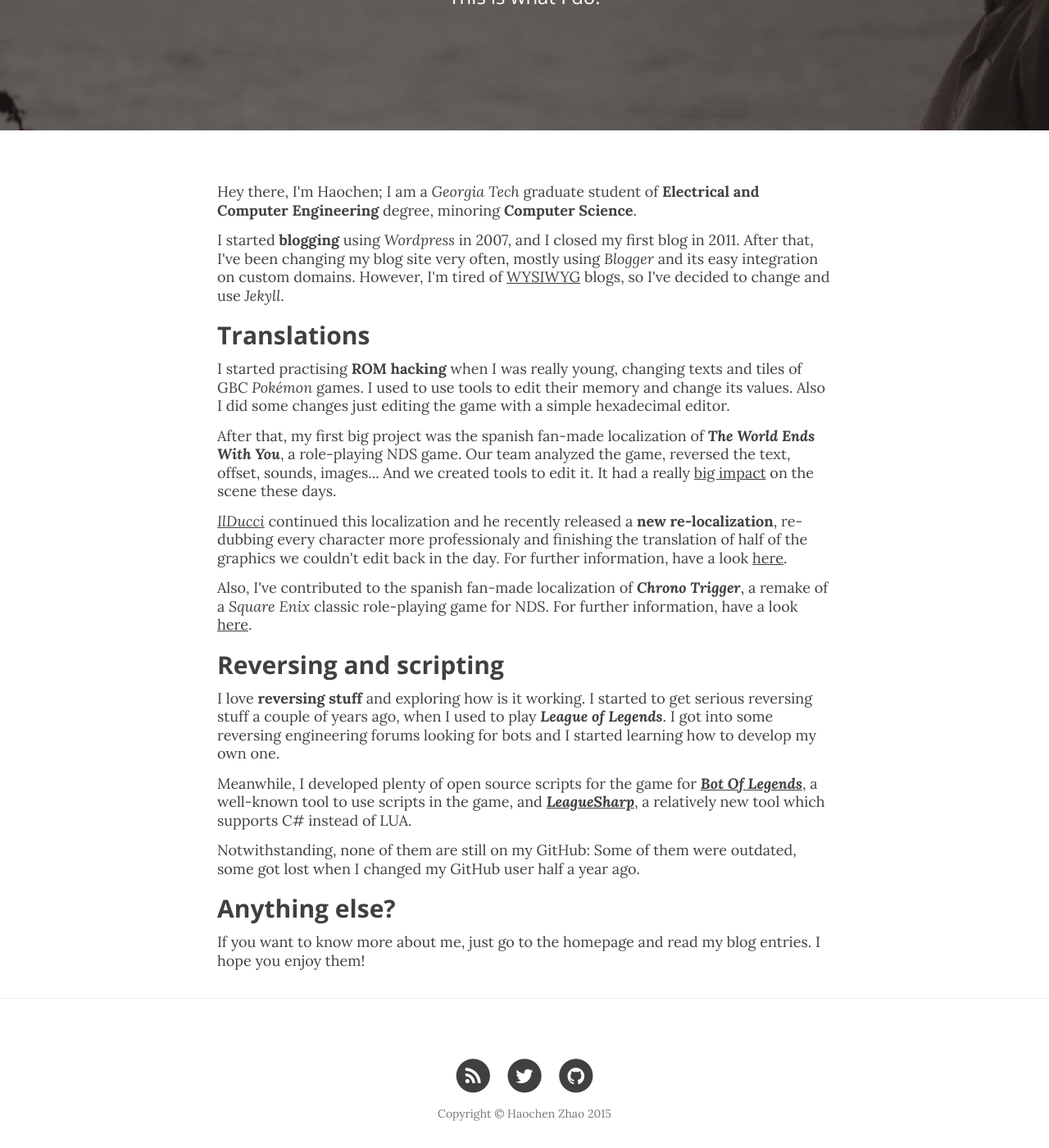
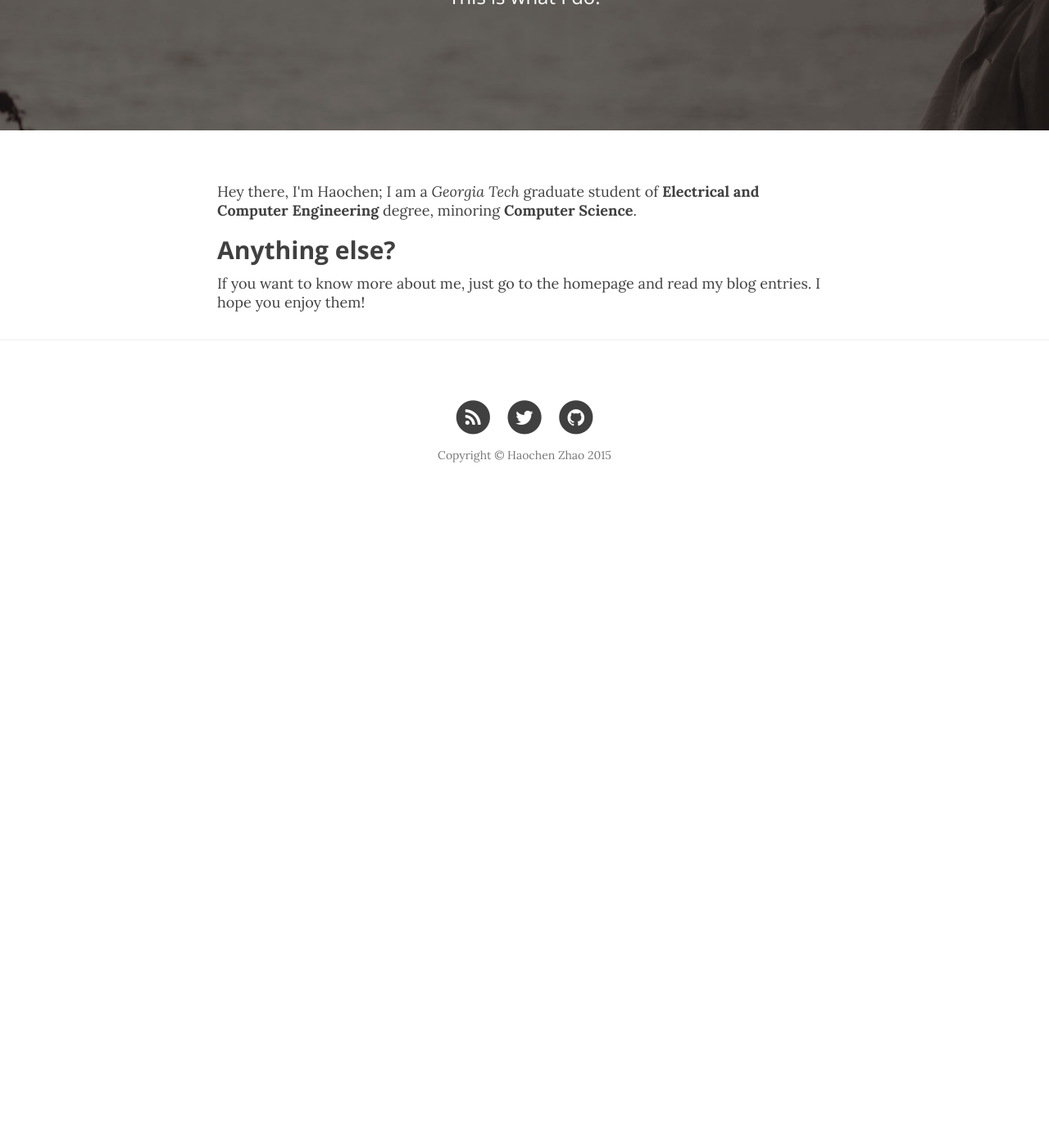
Before and after one commit to ru7dy/ru7dy.github.io, a Jekyll site: the page built from about.html, in a window 1280 px wide and 1400 px high, scrolled down 289 px. Shown: the whole window at 82% size. Built offline with Jekyll 4.4.1, drawn with Linux system fonts in a browser that asks for light colours; nearby versions of some CDN libraries; after the commit the page ends 919 px from its top, so only the background shows below that.

Commit message:
change about.html

```diff
--- a/about.html
+++ b/about.html
@@ -7,26 +7,5 @@ header-img: "img/about-bg.jpg"
 
 <p>Hey there, I'm Haochen; I am a <i>Georgia Tech</i> graduate student of <b>Electrical and Computer Engineering</b> degree, minoring <b>Computer Science</b>. </p>
 
-<p>I started <b>blogging</b> using <i>Wordpress</i> in 2007, and I closed my first blog in 2011. After that, I've been changing my blog site very often, mostly using <i>Blogger</i> and its easy integration on custom domains. However, I'm tired of <a href="urbandictionary.com/define.php?term=WYSIWYG">WYSIWYG</a> blogs, so I've decided to change and use <i>Jekyll</i>. </p>
-
-<h2>Translations</h4>
-
-<p>I started practising <b>ROM hacking</b> when I was really young, changing texts and tiles of GBC <i>Pokémon</i> games. I used to use tools to edit their memory and change its values. Also I did some changes just editing the game with a simple hexadecimal editor.</p>
-
-<p>After that, my first big project was the spanish fan-made localization of <i><b>The World Ends With You</b></i>, a role-playing NDS game. Our team analyzed the game, reversed the text, offset, sounds, images... And we created tools to edit it. It had a really <a href="http://www.elotrolado.net/noticia_nueva-traduccion-completa-por-aficionados-de-un-juego-de-nds_15259">big impact</a> on the scene these days.</p>
-
-<p><i><a href="http://tiovictor.romhackhispano.org/">IlDucci</a></i> continued this localization and he recently released a <b>new re-localization</b>, re-dubbing every character more professionaly and finishing the translation of half of the graphics we couldn't edit back in the day. For further information, have a look <a href="http://tiovictor.romhackhispano.org/the-world-ends-with-you-version-en-castellano-2-0/">here</a>.
-</p>
-
-<p>Also, I've contributed to the spanish fan-made localization of <b><i>Chrono Trigger</i></b>, a remake of a <i>Square Enix</i> classic role-playing game for NDS. For further information, have a look <a href="http://www.elotrolado.net/hilo_chrono-trigger-ds-esp-parches-informacion-y-descarga_1288248">here</a>.</p>
-
-<h2>Reversing and scripting</h4>
-
-<p>I love <b>reversing stuff</b> and exploring how is it working. I started to get serious reversing stuff a couple of years ago, when I used to play <i><b>League of Legends</b></i>. I got into some reversing engineering forums looking for bots and I started learning how to develop my own one.</p>
-
-<p>Meanwhile, I developed plenty of open source scripts for the game for <i><b><a href="http://www.botoflegends.com/forum">Bot Of Legends</a></b></i>, a well-known tool to use scripts in the game, and <i><b><a href="https://www.joduska.me/forum/">LeagueSharp</a></b></i>, a relatively new tool which supports C# instead of LUA.</p>
-
-<p>Notwithstanding, none of them are still on my GitHub: Some of them were outdated, some got lost when I changed my GitHub user half a year ago.</p>
-
 <h2>Anything else?</h2>
 <p>If you want to know more about me, just go to the homepage and read my blog entries. I hope you enjoy them!</p>
```
